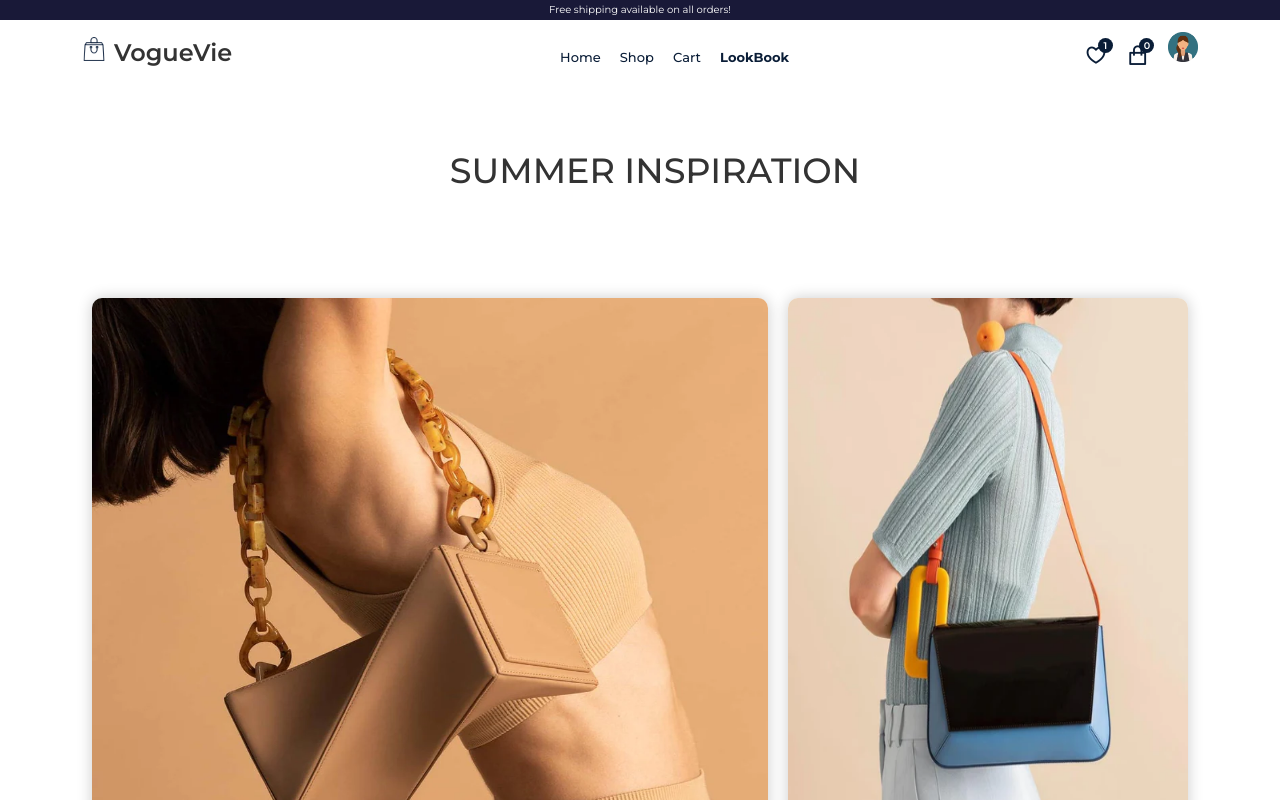
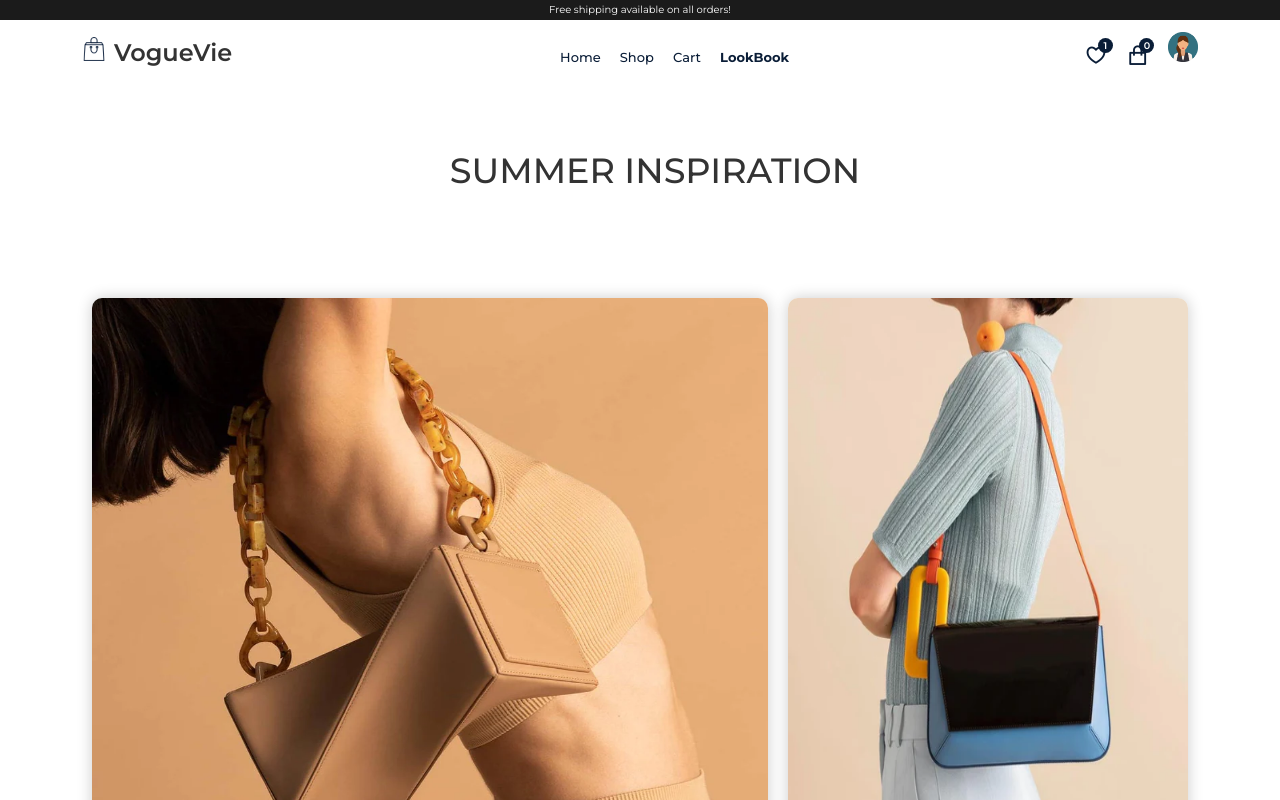
Before and after one commit to shemshajili/Ecommerce, a React (Create React App) app: page /lookbook in a window 1280 px wide. Shown: the top 800 px of the page. Built offline with nearby package versions, Linux system fonts and the light colour scheme.

Commit message:
Added some css code

```diff
--- a/src/components/Header/Header.css
+++ b/src/components/Header/Header.css
@@ -14,7 +14,7 @@
     text-align: center;
     height: 20px;
     width: 100%;
-    background-color: rgb(25, 25, 56);
+    background-color: rgb(27, 27, 27);
     display: flex;
     justify-content: center;
     align-items: center;
```
